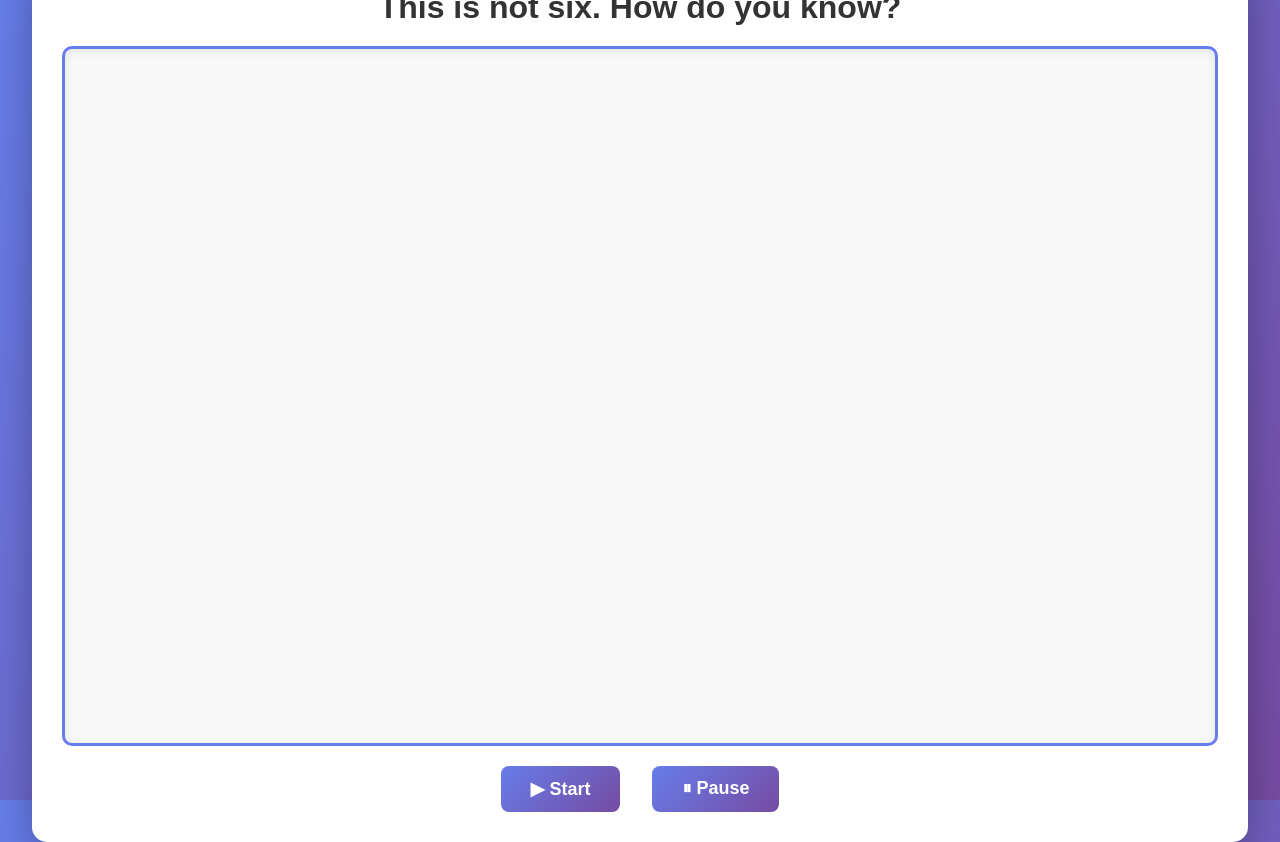
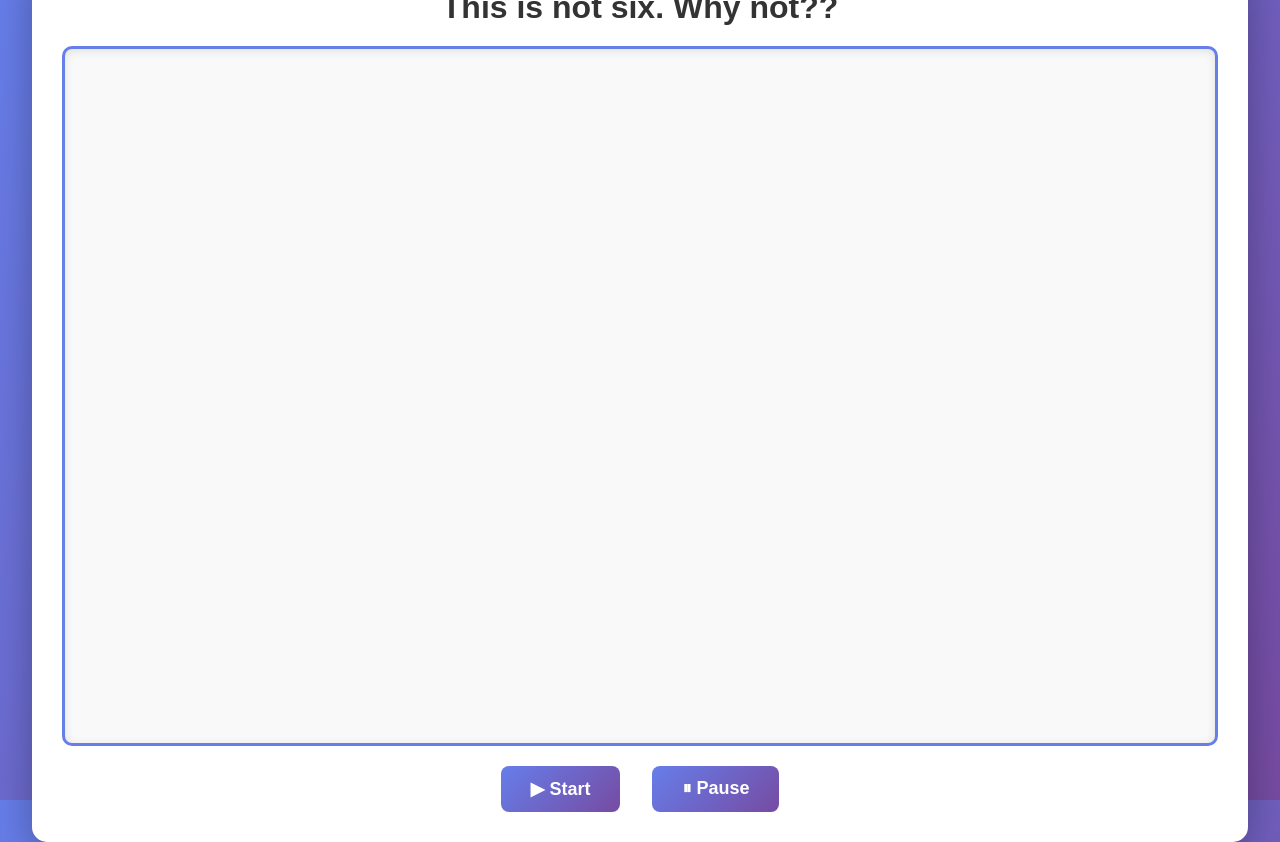
Before and after one commit to numericsfoundation/notsix, a plain HTML site: page index.html in a window 1280 px wide. Drawn offline with Linux system fonts and the light colour scheme.

Commit message:
Update index.html

```diff
--- a/index.html
+++ b/index.html
@@ -88,7 +88,7 @@ button:active {
 <body>
 
 <div class="container">
-  <h1>This is not six. How do you know?</h1>
+  <h1>This is not six. Why not??</h1>
 
   <div class="slide" id="slide"></div>
 
```
